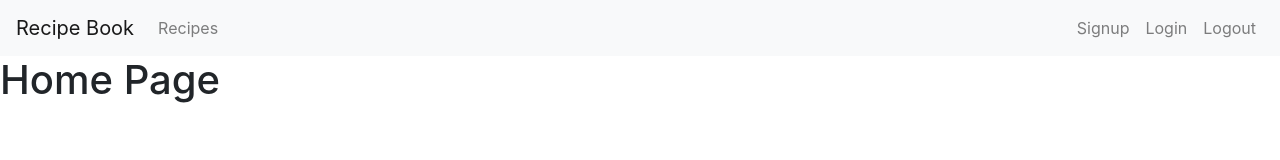
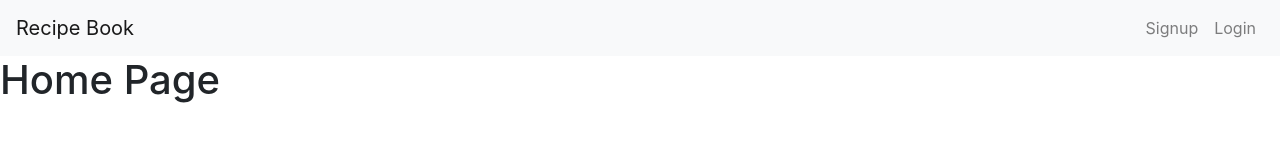
Before and after one commit to elishani/recipe-book, a React (Create React App) app: page /#/ in a window 1280 px wide. Shown: the top 160 px of the page. Built offline with nearby package versions, Linux system fonts and the light colour scheme.

Commit message:
adding conditial rendering for activeUser

```diff
--- a/src/App.js
+++ b/src/App.js
@@ -8,11 +8,22 @@ import 'bootstrap/dist/css/bootstrap.min.css';
 
 class App extends React.Component {
 
+  constructor(props){
+    super(props);
+
+    this.state = {
+      activeUser: null
+
+    }
+  }
+
  render(){
+   const { activeUser } = this.state;
+
   return (
     <Switch>
       <Route exact path="/">
-        <HomePage/>
+        <HomePage activeUser = {activeUser}/>
       </Route>
       <Route exact path="/login">
         <LoginPage/>
--- a/src/components/RecipeNavbar.js
+++ b/src/components/RecipeNavbar.js
@@ -3,19 +3,33 @@ import React, {Component} from 'react';
 import { Navbar, Nav } from 'react-bootstrap'
 
 class RecipeNavbar extends Component {
+
+    constructor(props){
+        super(props);
+        }
+
+
     render(){
+        const { activeUser } = this.props;
+
+        const recipesLink = activeUser ? <Nav.Link href="#/recipes">Recipes</Nav.Link> : null;
+        const signupLink = !activeUser ? <Nav.Link href="#/signup">Signup</Nav.Link> : null;
+        const loginLink = !activeUser ? <Nav.Link href="#/login">Login</Nav.Link> : null;
+        const logoutLink = activeUser ? <Nav.Link href="#/">Logout</Nav.Link> : null;
+
         return(
+
             <Navbar bg="light" expand="lg">
                 <Navbar.Brand href="#/">Recipe Book</Navbar.Brand>
                 <Navbar.Toggle aria-controls="basic-navbar-nav" />
                 <Navbar.Collapse id="basic-navbar-nav">
                     <Nav className="mr-auto">
-                        <Nav.Link href="#/recipes">Recipes</Nav.Link>
+                        {recipesLink}
                     </Nav>
                     <Nav className="ml-auto">
-                        <Nav.Link href="#/signup">Signup</Nav.Link>
-                        <Nav.Link href="#/login">Login</Nav.Link>
-                        <Nav.Link href="#/">Logout</Nav.Link>
+                        {signupLink}
+                        {loginLink}
+                        {logoutLink}
                     </Nav>
                 </Navbar.Collapse>
             </Navbar>
--- a/src/pages/HomePage.js
+++ b/src/pages/HomePage.js
@@ -2,10 +2,15 @@ import React, { Component } from 'react';
 import RecipeNavbar from '../components/RecipeNavbar'
 
 class HomePage extends Component {
+    constructor(props){
+        super(props);
+    }
+
     render(){
+    const { activeUser } = this.props;
         return(
             <div>
-                <RecipeNavbar/>
+                <RecipeNavbar activeUser={activeUser}/>
                 <h1>Home Page</h1>
             </div>
         );
```
